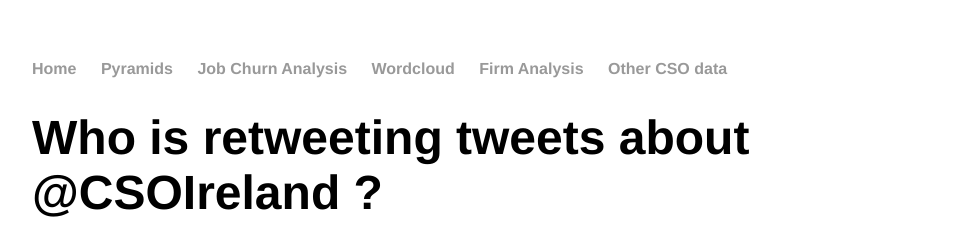
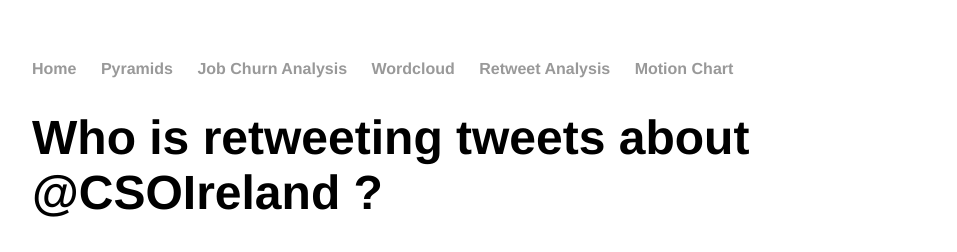
Before and after one commit to CorkDataAnalytics/CorkDataAnalytics.github.io, a Jekyll site: the page built from index.html, in a window 1280 px wide and 900 px high. Shown: the top 252 px of the window, without its empty margins (160-1117 px from the left). Built offline with Jekyll 4.4.1, drawn with Linux system fonts in a browser that asks for light colours.

Commit message:
Update default.html

```diff
--- a/_layouts/default.html
+++ b/_layouts/default.html
@@ -17,8 +17,8 @@
         		<li><a href="/pyramids">Pyramids</a></li>
         		<li><a href="/JobChurnAnalysis">Job Churn Analysis</a></li>
         		<li><a href="/Wordcloud">Wordcloud</a></li>
-        		<li><a href="/Firm_Analysis">Firm Analysis</a></li>
-        		<li><a href="/other">Other CSO data</a></li>
+        		<li><a href="/Retweet_Analysis">Retweet Analysis</a></li>
+        		<li><a href="/Motion">Motion Chart</a></li>
     		</ul>
 		</nav>
 			<div class="container">
```
